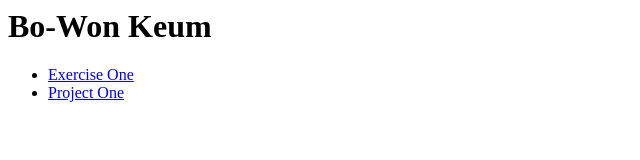
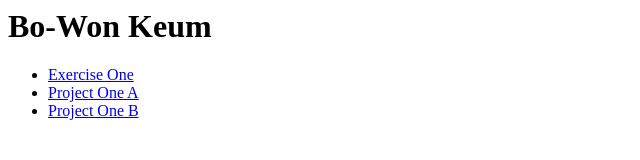
Before and after one commit to bowonkeum/gdfortheweb-spring2016-BOWON, a plain HTML site: page index.html in a window 1280 px wide. Shown: the whole page, without its empty margins (0-640 px from the left). Drawn offline with Linux system fonts and the light colour scheme.

Commit message:
updated links
for versions A, B for project 1

```diff
--- a/index.html
+++ b/index.html
@@ -7,7 +7,8 @@
 
 	<ul>
 		<li><a href="exercise1/index.html">Exercise One</li>
-		<li><a href="project1/index.html">Project One</li>
+		<li><a href="project1_insta/index.html">Project One A</li>
+		<li><a href="project1_stairs/index.html">Project One B</li>
 	</ul>
 </body>
 </html>
```
